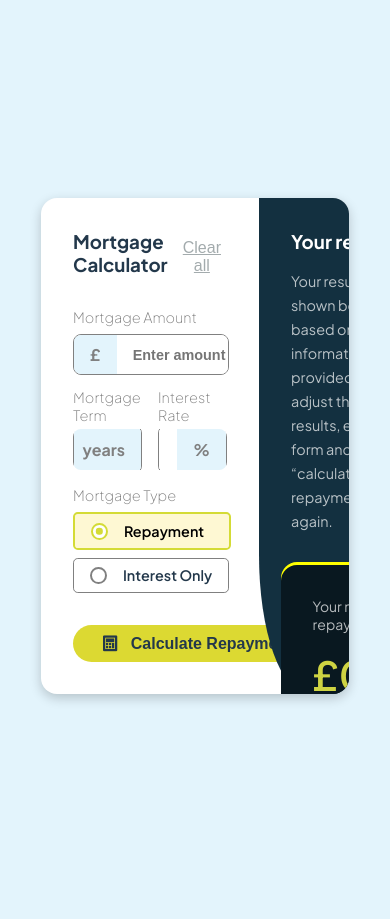
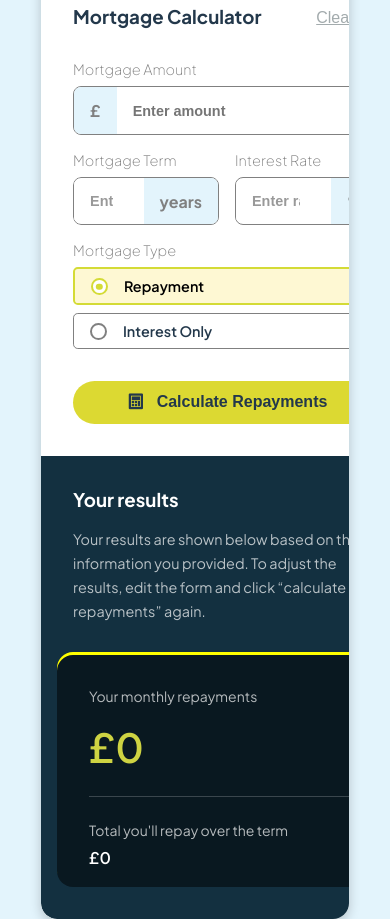
Before and after one commit to vladahvala/mortgage-repayment-calculator-main, a plain HTML site: page index.html in a window 390 px wide. Before the commit the page ends 892 px from the top, so only its background shows below. Drawn offline with nearby package versions, Linux system fonts and the light colour scheme; files whose address does not match are found by name.

Commit message:
Fixed responsiveness

```diff
--- a/index.html
+++ b/index.html
@@ -390,6 +390,30 @@
       display: none;
     }
 
+    @media (max-width: 768px) {
+      .mortgage-calculator {
+        flex-direction: column;
+        height: auto;
+      }
+
+      .left-side, .right-side {
+        width: 100%;
+      }
+
+      .right-side {
+        border-radius: 0 0 1rem 1rem;
+      }
+
+      .calc-button {
+        width: 100%;
+      }
+
+      .right-card {
+        width: 100%;
+      }
+    }
+
+
   </style>
 </head>
 <body>
```
